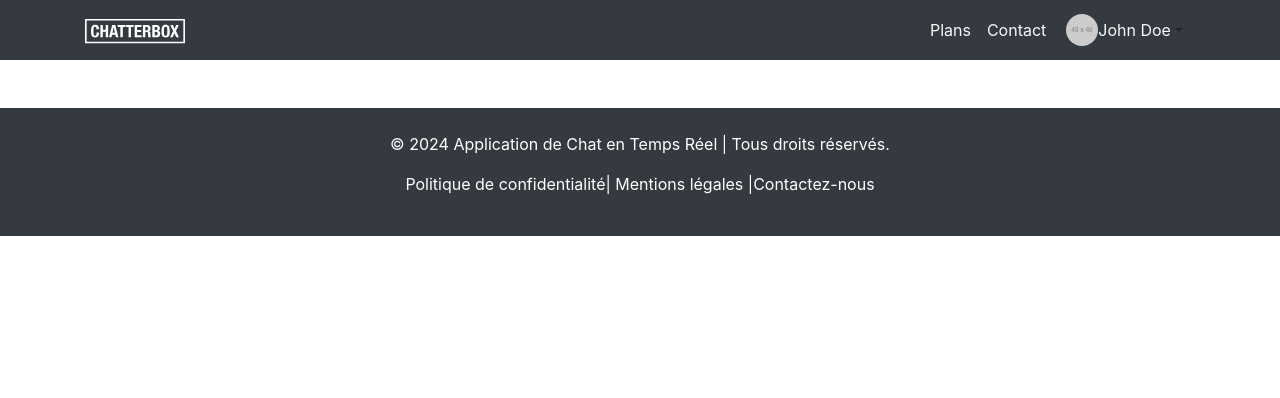
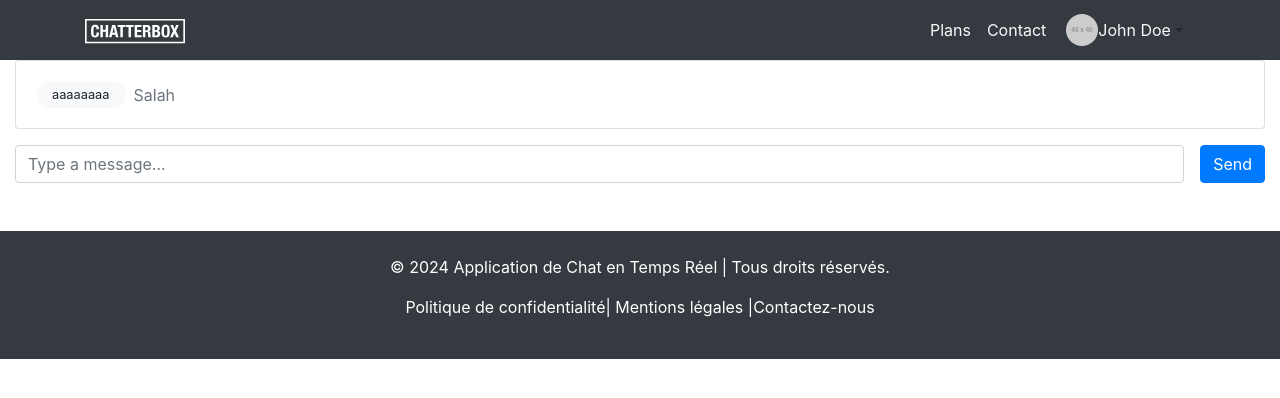
Before and after one commit to hamedbelkhiria706/salondechat07092024, a React (Vite) app: page /chatroom/1 in a window 1280 px wide. Shown: the top 398 px of the page. Built offline with nearby package versions, Linux system fonts and the light colour scheme.

Commit message:
chatRoom component

```diff
--- a/src/App.jsx
+++ b/src/App.jsx
@@ -6,8 +6,9 @@ import Navbar from "./components/MainNavbar";
 import Footer from "./components/newfooter";
 import Plans from "./Pages/Plans";
 import Login from "./Pages/AuthPage";
-import MentionsLegales from "./components/MentionsLegales";
-import PolitiqueDeConfidentialite from "./components/PolitiqueDeConfidentialite";
+import MentionsLegales from "./Pages/MentionsLegales";
+import PolitiqueDeConfidentialite from "./Pages/PolitiqueDeConfidentialite";
+import Chatroom from "./components/Chatroom";
 function App() {
   return (
     <Router>
@@ -17,8 +18,12 @@ function App() {
         <Route path="/contact" element={<ContactPage />} />
         <Route path="/plans" element={<Plans />} />
         <Route path="/login" element={<Login />} />
-        <Route path="/mentionslegales" element={<MentionsLegales/>}/>
-        <Route path="politiquedeconfidentialite" element={<PolitiqueDeConfidentialite/>}/>
+        <Route path="/mentionslegales" element={<MentionsLegales />} />
+        <Route
+          path="/politiquedeconfidentialite"
+          element={<PolitiqueDeConfidentialite />}
+        />
+        <Route path="/chatroom/:username" element={<Chatroom />} />
       </Routes>
       <Footer></Footer>
     </Router>
--- /dev/null
+++ b/src/components/Chatroom.jsx
@@ -0,0 +1,26 @@
+import React, { useState } from "react";
+import { useParams } from "react-router-dom";
+import { Container } from "react-bootstrap";
+import MessageList from "./MessageList";
+import MessageInput from "./MessageInput";
+
+const Chatroom = ({
+  messagesHistory = [{ id: 0, user: "salah", text: "aaaaaaaa" }],
+}) => {
+  const [messages, setMessages] = useState(messagesHistory || []);
+  const { username = "Guest" } = useParams(); // Fallback to "Guest"
+
+  const handleSendMessage = (text) => {
+    const newMessage = { id: Date.now(), user: username, text }; // Unique ID
+    setMessages((prevMessages) => [...prevMessages, newMessage]);
+  };
+
+  return (
+    <Container fluid>
+      <MessageList messages={messages} username={username} />
+      <MessageInput onSendMessage={handleSendMessage} />
+    </Container>
+  );
+};
+
+export default Chatroom;
--- /dev/null
+++ b/src/components/MessageInput.jsx
@@ -0,0 +1,34 @@
+import React, { useState } from "react";
+import { Container } from "react-bootstrap";
+
+const MessageInput = ({ onSendMessage }) => {
+  const [newMessage, setNewMessage] = useState("");
+
+  const handleSendMessage = (event) => {
+    event.preventDefault(); // Prevent page refresh
+    if (newMessage.trim()) {
+      onSendMessage(newMessage);
+      setNewMessage(""); // Clear input field
+    }
+  };
+
+  return (
+    <div className="d-flex w-100 mt-3 gap-3">
+      <input
+        type="text"
+        className="form-control mr-3"
+        placeholder="Type a message..."
+        value={newMessage}
+        onChange={(e) => setNewMessage(e.target.value)}
+        onKeyDown={(e) => {
+          if (e.key === "Enter") handleSendMessage(e); // Prevent refresh
+        }}
+      />
+      <button className="btn btn-primary" onClick={handleSendMessage}>
+        Send
+      </button>
+    </div>
+  );
+};
+
+export default MessageInput;
--- /dev/null
+++ b/src/components/MessageItem.jsx
@@ -0,0 +1,29 @@
+import React from "react";
+import { CardBody } from "react-bootstrap";
+
+function MessageItem({ message, isOwner, showUsername }) {
+  return (
+    <CardBody>
+      <div
+        className={`d-flex flex-row align-items-center ${
+          isOwner ? "justify-content-end" : "justify-content-start"
+        }`}
+      >
+        <p
+          className={`small p-1 px-3 m-0 rounded-pill ${
+            isOwner ? "bg-primary text-light" : "bg-light"
+          }`}
+        >
+          {message.text}
+        </p>
+        {showUsername && (
+          <span className="text-muted text-capitalize fs-6 ml-2">
+            {message.user}
+          </span>
+        )}
+      </div>
+    </CardBody>
+  );
+}
+
+export default MessageItem;
--- /dev/null
+++ b/src/components/MessageList.jsx
@@ -0,0 +1,35 @@
+import React from "react";
+import { Card } from "react-bootstrap";
+import MessageItem from "./MessageItem";
+
+function MessageList({ messages, username }) {
+  let prevUser = null;
+  console.log(messages);
+
+  return (
+    <Card className="w-100" style={{ maxHeight: "200px", overflowY: "auto" }}>
+      {messages.map((message, index) => {
+        const isOwner = message.user === username; // Example condition for owner
+
+        // Determine whether the username should be shown (only show if the user changes)
+        const showUsername = message.user !== prevUser;
+
+        const messageComponent = (
+          <MessageItem
+            key={index}
+            message={message}
+            isOwner={isOwner}
+            showUsername={showUsername} // Pass whether to show username
+          />
+        );
+
+        // Update prevUser for the next iteration
+        prevUser = message.user;
+
+        return messageComponent;
+      })}
+    </Card>
+  );
+}
+
+export default MessageList;
```
